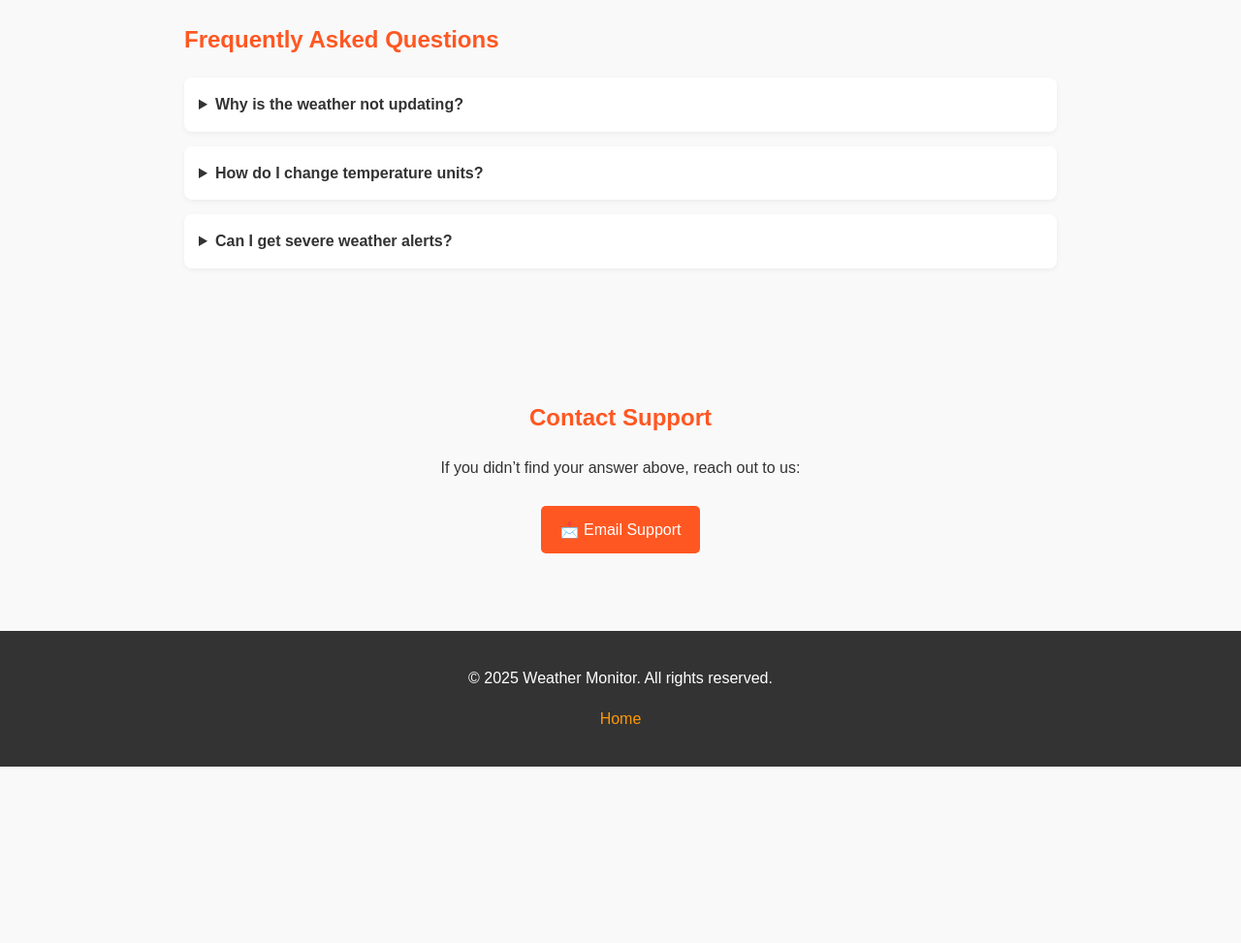
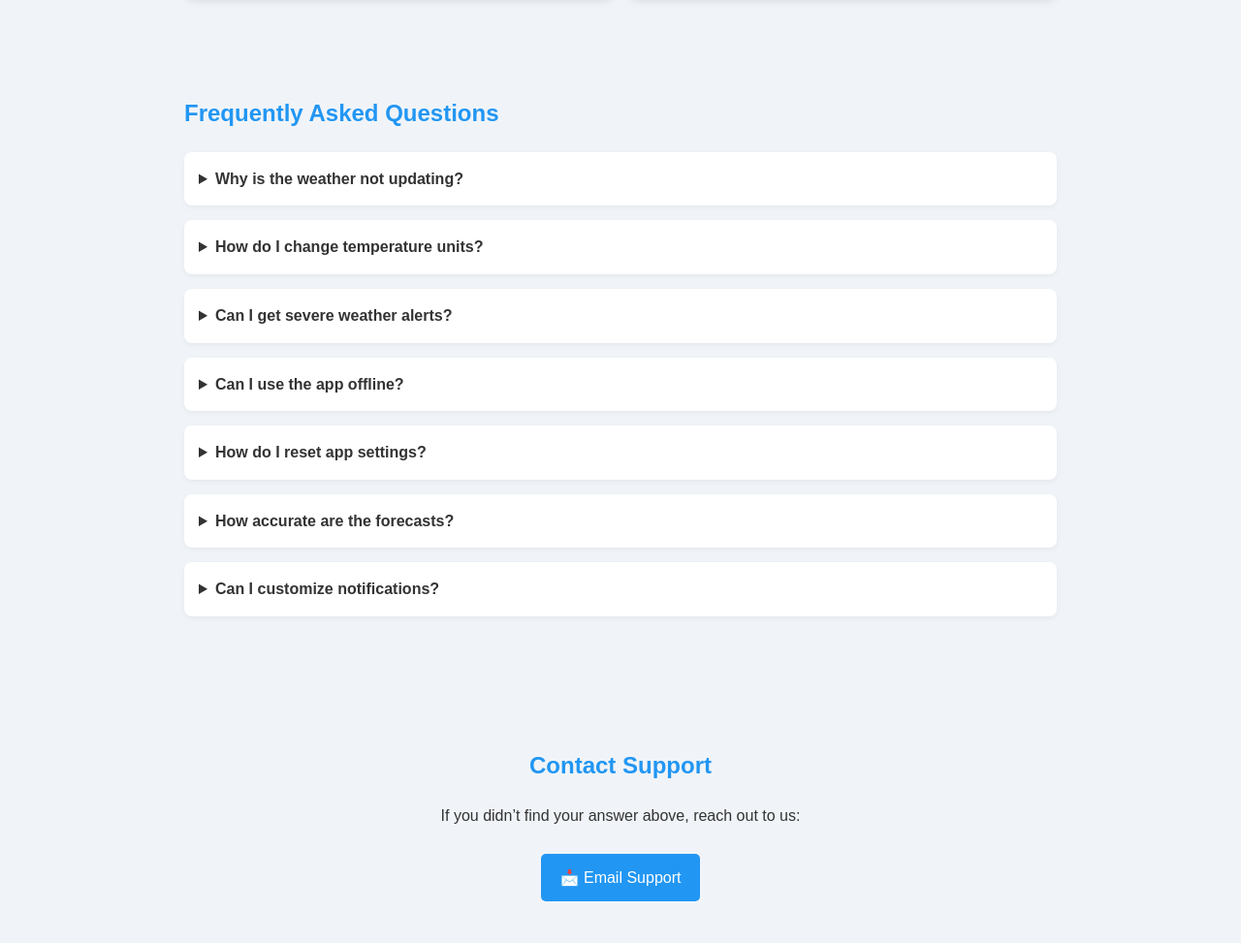
Before and after one commit to DevAdedoyin/weather-monitor-support, a plain HTML site: page index.html in a window 1280 px wide. Shown: the part 1502-2475 px from the top of the page at 97% size. Before the commit the page ends 2293 px from the top, so only its background shows below. Drawn offline with Linux system fonts and the light colour scheme.

Commit message:
Update index.html

```diff
--- a/index.html
+++ b/index.html
@@ -10,12 +10,12 @@
       margin: 0;
       padding: 0;
       line-height: 1.6;
-      background: #f9f9f9;
+      background: #f0f4f8;
       color: #333;
     }
 
     header {
-      background: linear-gradient(135deg, #ff5722, #ff9800);
+      background: linear-gradient(135deg, #2196f3, #64b5f6);
       color: white;
       padding: 40px 20px;
       text-align: center;
@@ -41,7 +41,7 @@
     nav a {
       margin: 0 15px;
       text-decoration: none;
-      color: #ff5722;
+      color: #2196f3;
       font-weight: bold;
     }
 
@@ -52,7 +52,7 @@
     }
 
     h2 {
-      color: #ff5722;
+      color: #2196f3;
       margin-bottom: 20px;
     }
 
@@ -78,7 +78,7 @@
     .contact a {
       display: inline-block;
       padding: 12px 20px;
-      background: #ff5722;
+      background: #2196f3;
       color: #fff;
       border-radius: 5px;
       text-decoration: none;
@@ -86,7 +86,7 @@
     }
 
     .contact a:hover {
-      background: #e64a19;
+      background: #1976d2;
     }
 
     footer {
@@ -98,7 +98,7 @@
     }
 
     footer a {
-      color: #ff9800;
+      color: #64b5f6;
       text-decoration: none;
     }
 
@@ -133,9 +133,11 @@
     <ul>
       <li>🌦 Live local weather updates</li>
       <li>📍 Location-based forecasts</li>
-<!--       <li>🌡 Switch between °C / °F</li> -->
+      <li>🌡 Switch between °C / °F</li>
       <li>📊 Hourly & 7-day forecast</li>
       <li>🔔 Severe weather alerts</li>
+      <li>☀️ Weather widgets for quick glance</li>
+      <li>🌙 Night mode for low light</li>
     </ul>
     <div class="screenshots">
       <img src="https://via.placeholder.com/300x600?text=App+Screenshot+1" alt="App Screenshot 1"/>
@@ -157,6 +159,22 @@
       <summary>Can I get severe weather alerts?</summary>
       <p>Yes! Turn on notifications in the app’s settings to receive alerts.</p>
     </details>
+    <details>
+      <summary>Can I use the app offline?</summary>
+      <p>Some features like live updates require internet, but cached forecasts can be seen offline.</p>
+    </details>
+    <details>
+      <summary>How do I reset app settings?</summary>
+      <p>Go to <strong>Settings → Reset App</strong> to restore defaults.</p>
+    </details>
+    <details>
+      <summary>How accurate are the forecasts?</summary>
+      <p>Weather Monitor uses trusted APIs for real-time updates, but forecasts may vary depending on location and data availability.</p>
+    </details>
+    <details>
+      <summary>Can I customize notifications?</summary>
+      <p>Yes! In <strong>Settings → Notifications</strong>, you can choose alerts for rain, storms, or temperature changes.</p>
+    </details>
   </section>
 
   <section id="contact" class="contact">
@@ -167,7 +185,7 @@
 
   <footer>
     <p>&copy; 2025 Weather Monitor. All rights reserved.</p>
-    <p><a href="https://yourusername.github.io/weather-monitor-support/">Home</a></p>
+    <p><a href="https://devadedoyin.github.io/weather-monitor-support/">Home</a></p>
   </footer>
 </body>
 </html>
```
